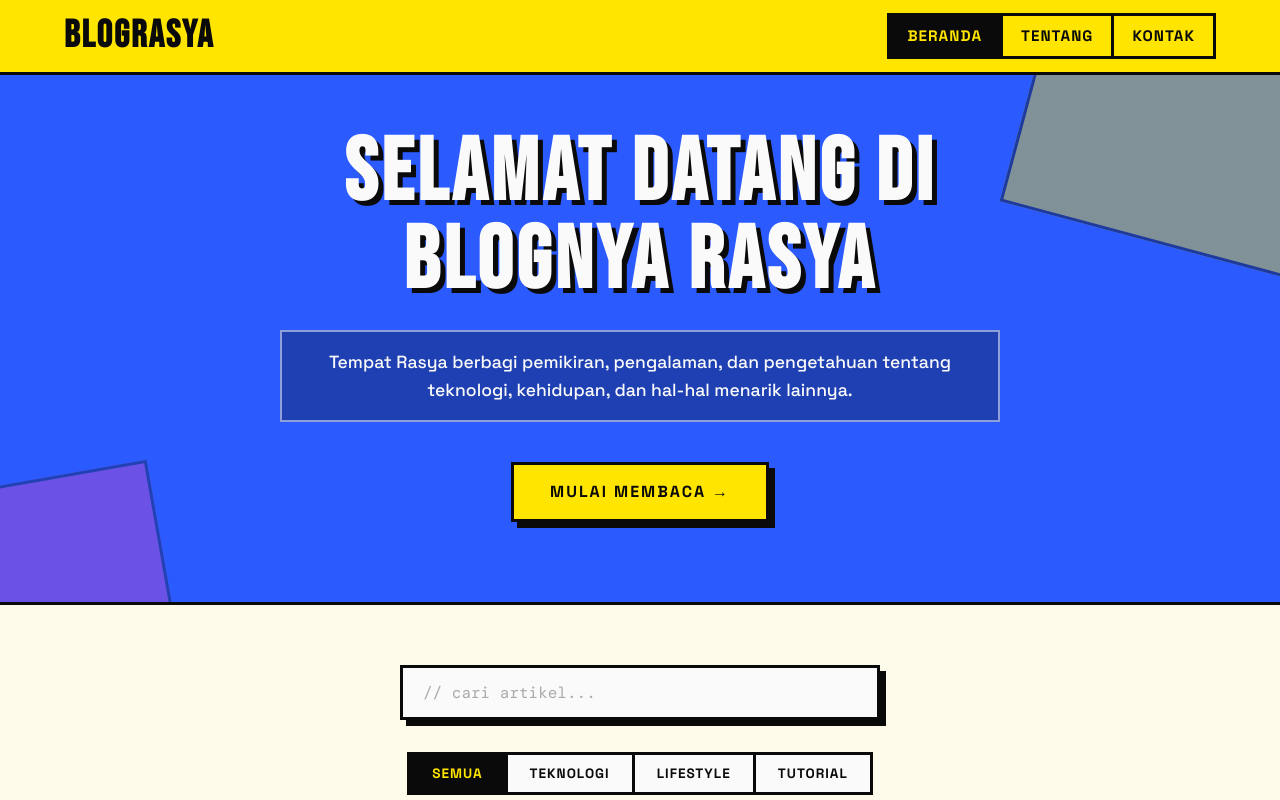
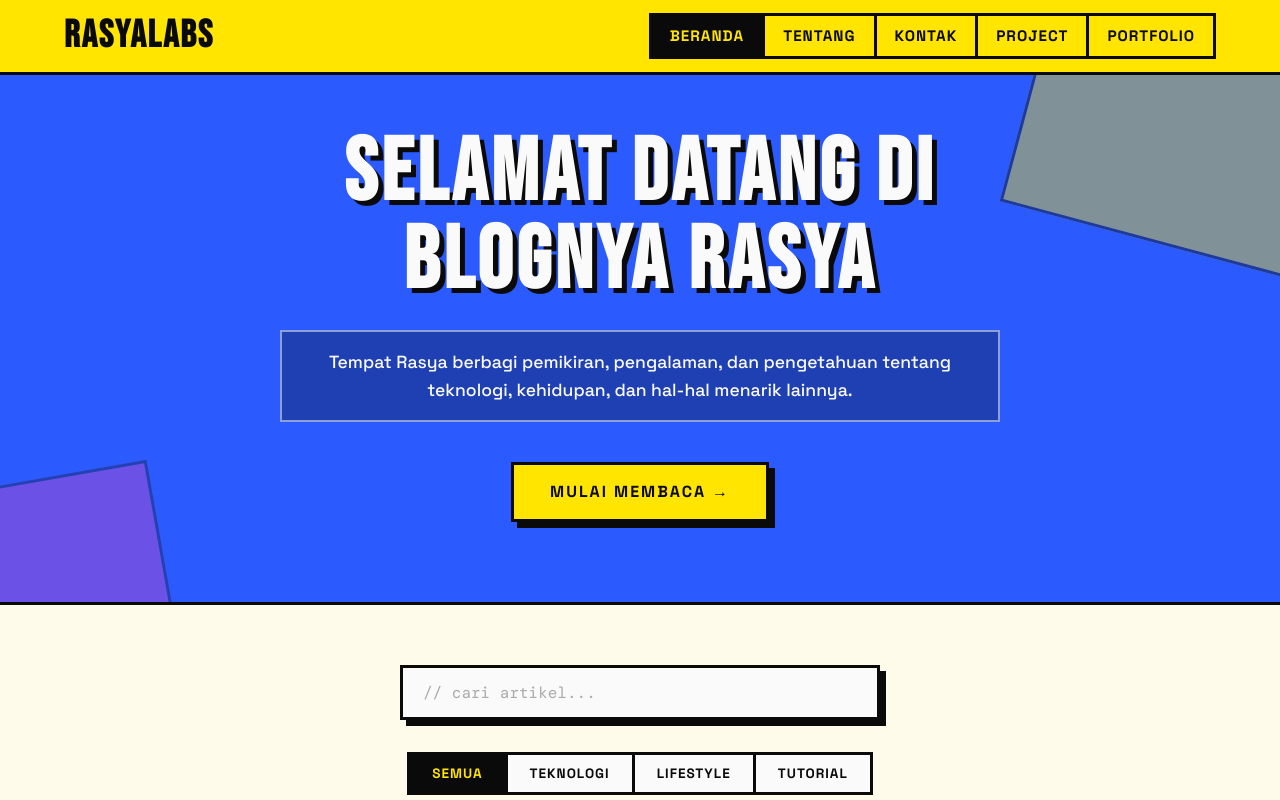
Before and after one commit to IoT-UX/blograsya.me, a website built with Vite: page index.html in a window 1280 px wide. Shown: the top 800 px of the page. Built offline with nearby package versions, Linux system fonts and the light colour scheme.

Commit message:
Change blog name and add project/portfolio links
Updated navigation links and changed blog name.

```diff
--- a/index.html
+++ b/index.html
@@ -16,7 +16,7 @@
         <nav class="nav">
             <div class="nav-container">
                 <div class="nav-logo">
-                    <h2>blograsya</h2>
+                    <h2>rasyalabs</h2>
                 </div>
                 <ul class="nav-menu">
                     <li class="nav-item">
@@ -27,6 +27,12 @@
                     </li>
                     <li class="nav-item">
                         <a href="#contact" class="nav-link">Kontak</a>
+                    </li>
+                    <li class="nav-item">
+                        <a href="project.html" class="nav-link">Project</a>
+                    </li>
+                    <li class="nav-item">
+                        <a href="https://iot-ux.github.io/rasya-portfolio/" target="_blank" rel="noopener" class="nav-link">Portfolio</a>
                     </li>
                 </ul>
                 <div class="nav-toggle" id="navToggle">
```
